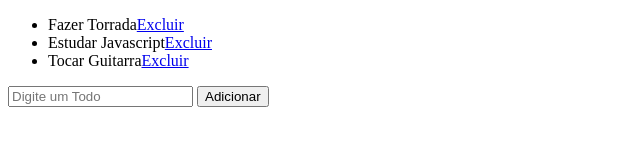
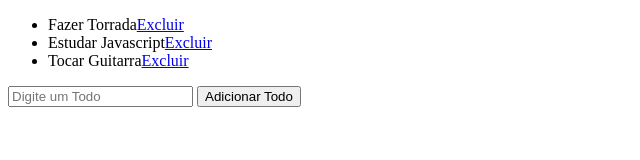
Before and after one commit to miguelpaiva/app-todo, a plain HTML site: page index.html in a window 1280 px wide. Shown: the full height of the page, 0-640 px from the left. Drawn offline with Linux system fonts and the light colour scheme.

Commit message:
mudando label do botao

```diff
--- a/index.html
+++ b/index.html
@@ -8,7 +8,7 @@
         <div id="app">
             <ul></ul>
             <input type="text" placeholder="Digite um Todo">
-            <button>Adicionar</button>
+            <button>Adicionar Todo</button>
         </div>
 
         <script src="todo.js"></script>
```
